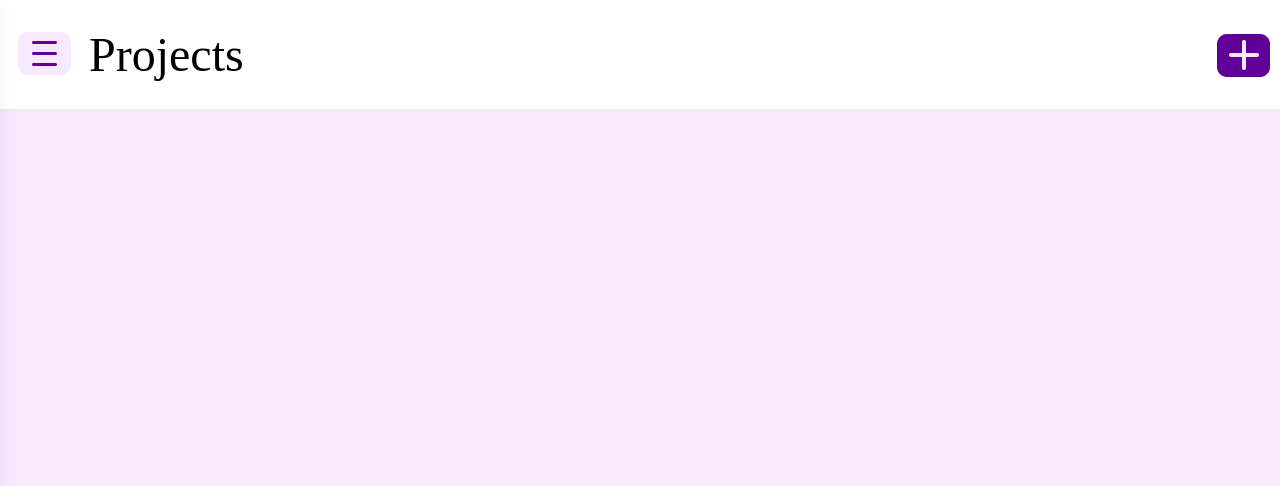
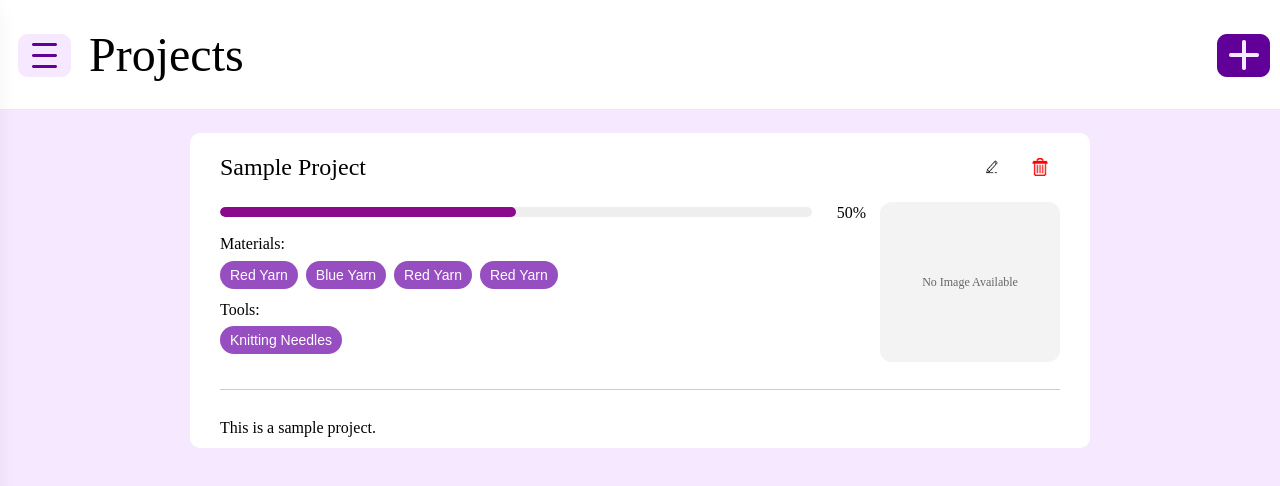
Before and after one commit to sbelambe/craft-inventory, a React app in the folder frontend/: page /projects in a window 1280 px wide. Shown: the top 486 px of the page. Built offline with nearby package versions, Linux system fonts and the light colour scheme; the HTML template or start-up script is replaced by a standard one.

Commit message:
Project card component basic structure created

```diff
--- a/frontend/src/app/App.tsx
+++ b/frontend/src/app/App.tsx
@@ -1,4 +1,4 @@
-import { Route, Routes } from "react-router-dom";
+import { Navigate, Route, Routes } from "react-router-dom";
 import Projects from "../pages/Projects";
 import Materials from "../pages/Materials";
 import Tools from "../pages/Tools";
@@ -9,7 +9,8 @@ export default function App() {
     <>
       <NavBar />
       <Routes>
-        <Route path="/" element={<Projects />} />
+        <Route path="/" element={<Navigate to="/projects" replace />} />
+        <Route path="/projects" element={<Projects />} />
         <Route path="/materials" element={<Materials />} />
         <Route path="/tools" element={<Tools />} />
       </Routes>
--- a/frontend/src/components/NavBar.tsx
+++ b/frontend/src/components/NavBar.tsx
@@ -5,7 +5,7 @@ import hamburger from "../assets/Hamburger.png";
 import add from "../assets/add.png";
 
 const TITLE_MAP: Record<string, string> = {
-  "/projects": "Projects",
+  "/": "Projects",
   "/materials": "Materials",
   "/tools": "Tools",
 };
@@ -14,7 +14,17 @@ export default function NavBar() {
   const [open, setOpen] = useState(false);
   const location = useLocation();
 
-  const title = TITLE_MAP[location.pathname] ?? "Craft Tracker";
+  const pathname = location.pathname.replace(/\/$/, "");
+  const title =
+    pathname === "" || pathname === "/"
+      ? "Projects"
+      : pathname.startsWith("/projects")
+      ? "Projects"
+      : pathname.startsWith("/materials")
+      ? "Materials"
+      : pathname.startsWith("/tools")
+      ? "Tools"
+      : "Craft Tracker";
 
   // Close on click
   useEffect(() => {
--- /dev/null
+++ b/frontend/src/components/cards/ProjectCard.css
@@ -0,0 +1,168 @@
+.card-section {
+  display: flex;
+  gap: 14px;
+  align-items: flex-start;
+}
+
+.information-section {
+  flex: 1;
+  min-width: 0;
+}
+
+.image {
+  flex: 0 0 clamp(120px, 28vw, 180px);
+}
+
+@media (max-width: 520px) {
+  .card-section {
+    flex-direction: column;
+  }
+
+  .image {
+    flex: none;
+    width: 100%;
+  }
+}
+.image img {
+  width: 100%;
+  height: clamp(110px, 28vw, 160px);
+  object-fit: cover;
+  border-radius: 12px;
+  display: block;
+}
+
+.placeholder-image {
+  width: 100%;
+  height: clamp(110px, 28vw, 160px);
+  border-radius: 12px;
+  background: #f3f3f3;
+  display: flex;
+  align-items: center;
+  justify-content: center;
+  font-size: 12px;
+  color: #666;
+}
+
+.progress-section {
+  display: flex;
+  align-items: center;
+  gap: 10px;
+}
+
+.progress-bar-track {
+  flex: 1;
+  min-width: 120px;
+  height: 10px;
+  background-color: #eee;
+  border-radius: 999px;
+  overflow: hidden;
+}
+
+.progress-bar-fill {
+  height: 100%;
+  background-color: #8a098c;
+  border-radius: 999px;
+  transition: width 0.3s ease;
+}
+
+.progress-percent {
+  min-width: 44px;
+  text-align: right;
+  font-variant-numeric: tabular-nums;
+}
+
+
+.materials-list,
+.tools-list {
+  list-style: none;
+  padding: 0;
+  margin: 6px 0 0 0;
+  display: flex;
+  flex-wrap: wrap;
+  gap: 8px;
+}
+
+.materials-button,
+.tools-button {
+  padding: 6px 10px;
+  background-color: #974EC1;
+  color: white;
+  display: inline-flex;
+  align-items: center;
+  width: auto;
+  border-radius: 999px;
+  font-size: 14px;
+  border: 0;
+  cursor: pointer;
+  max-width: 100%;
+}
+
+.materials-button,
+.tools-button {
+  overflow: hidden;
+  text-overflow: ellipsis;
+  white-space: nowrap;
+}
+
+@media (max-width: 380px) {
+  .materials-button,
+  .tools-button {
+    white-space: normal;
+  }
+}
+
+
+.materials-button:hover,
+.tools-button:hover {
+  filter: brightness(0.95);
+}
+
+.materials-button:active,
+.tools-button:active {
+  transform: scale(0.98);
+}
+
+.separator-line {
+  height: 1px;
+  background-color: #ccc;
+  margin: 15px 0;
+}
+
+.materials-used-section,
+.tools-used-section {
+  margin-top: 10px;
+}
+
+.materials-used-section > span,
+.tools-used-section > span {
+  font-weight: 600;
+}
+
+.card-actions {
+  display: flex;
+  gap: 8px;
+}
+
+.icon-btn {
+  width: 40px;
+  height: 40px;
+  border: 0;
+  background: transparent;
+  border-radius: 12px;
+  display: flex;
+  align-items: center;
+  justify-content: center;
+  cursor: pointer;
+}
+
+.icon-btn img {
+  width: 18px;
+  height: 18px;
+}
+
+@media (max-width: 520px) {
+  .icon-btn {
+    width: 44px;
+    height: 44px;
+  }
+}
--- /dev/null
+++ b/frontend/src/components/cards/ProjectCard.tsx
@@ -0,0 +1,88 @@
+import Card from "../ui/Card";
+import type { Project } from "../../types";
+import "./ProjectCard.css";
+import editIcon from "../../assets/edit.png";
+import deleteIcon from "../../assets/delete.png";
+
+type Props = {
+  project: Project;
+};
+
+export default function ProjectCard({ project }: Props) {
+  const percent = Math.min(100, Math.max(0, project.percentComplete));
+  return (
+    <Card
+      title={project.title}
+      headerRight={
+        <div className="card-actions">
+          <button
+            type="button"
+            className="icon-btn"
+            aria-label="Edit project">
+            <img src={editIcon} alt="" />
+          </button>
+          <button
+            type="button"
+            className="icon-btn"
+            aria-label="Delete project">
+            <img src={deleteIcon} alt="" />
+          </button>
+        </div>
+      }
+    >
+      <div className="card-section">
+        <div className="information-section">
+          <div className="progress-section">
+            <div className="progress-bar-track">
+              <div
+                className="progress-bar-fill"
+                style={{ width: `${percent}%` }}
+              />
+            </div>
+            <span className="progress-percent">{percent}%</span>
+          </div>
+
+          <div className="materials-used-section">
+            Materials:
+            {project.materialsUsed.length > 0 && (
+              <ul className="materials-list">
+                {project.materialsUsed.map((material) => (
+                  <li key={material.id}>
+                    <button className="materials-button" type="button">
+                      {material.name}
+                    </button>
+                  </li>
+                ))}
+              </ul>
+            )}
+          </div>
+          <div className="tools-used-section">
+            Tools:
+            {project.toolsUsed.length > 0 && (
+              <ul className="tools-list">
+                {project.toolsUsed.map((tool) => (
+                  <li key={tool.id}>
+                    <button className="materials-button" type="button">
+                      {tool.name}
+                    </button>
+                  </li>
+                ))}
+              </ul>
+            )}
+          </div>
+        </div>
+
+        <div className="image">
+          {project.imageUrl ? (
+            <img src={project.imageUrl} alt={project.title} />
+          ) : (
+            <div className="placeholder-image">No Image Available</div>
+          )}
+        </div>
+      </div>
+
+      <div className="separator-line" />
+      <div className="notes-section">{project.notes}</div>
+    </Card>
+  );
+}
--- /dev/null
+++ b/frontend/src/components/ui/Card.css
@@ -0,0 +1,46 @@
+.card {
+  border-radius: 10px;
+  padding: 16px;
+  background: #FFF;
+  margin: 16px auto;
+  width: min(900px, calc(100% - 24px));
+}
+
+@media (min-width: 768px) {
+  .card {
+    padding: 0px 30px 10px 30px;
+    margin: 23px auto;
+  }
+}
+
+.card__header {
+  display: flex;
+  align-items: center;
+  justify-content: space-between;
+  gap: 12px;
+}
+
+.card__title {
+  color: #000;
+  font-family: "Playfair Display";
+  font-size: clamp(18px, 3.8vw, 24px);
+  font-style: normal;
+  font-weight: 500;
+  line-height: 1.2;
+
+  overflow: hidden;
+  text-overflow: ellipsis;
+  white-space: nowrap;
+}
+
+.card__body {
+  display: flex;
+  flex-direction: column;
+  gap: 12px;
+  color: #000;
+  font-family: "Playfair Display";
+  font-size: clamp(14px, 3.2vw, 16px);
+  font-style: normal;
+  font-weight: 400;
+  line-height: 1.35;
+}
--- /dev/null
+++ b/frontend/src/components/ui/Card.tsx
@@ -0,0 +1,31 @@
+import React from "react";
+import "./Card.css";
+
+interface CardProps {
+  title?: string;
+  headerRight?: React.ReactNode;
+  children?: React.ReactNode;
+  className?: string;
+}
+
+export default function Card({
+  title,
+  headerRight,
+  children,
+  className = "",
+}: CardProps) {
+  return (
+    <div className={`card ${className}`}>
+      {(title || headerRight) && (
+        <div className="card__header">
+          {title && <h2 className="card__title">{title}</h2>}
+          {headerRight && (
+            <div className="card__headerRight">{headerRight}</div>
+          )}
+        </div>
+      )}
+
+      <div className="card__body">{children}</div>
+    </div>
+  );
+}
--- a/frontend/src/pages/Projects.tsx
+++ b/frontend/src/pages/Projects.tsx
@@ -1,10 +1,50 @@
 import "../styles/global.css";
+import ProjectCard from "../components/cards/ProjectCard";
+import type { Project, Yarn, Tool, CrochetHook } from "../types";
 
 export default function Projects() {
+  const sampleMaterial1: Yarn = {
+    id: "m1",
+    name: "Red Yarn",
+    quantity: 2,
+    cost: 10,
+    dateBought: "2024-01-15",
+    color: "Red",
+    yards: 200,
+    fiber: "Wool",
+    weight: "DK",
+  };
+
+    const sampleMaterial2: Yarn = {
+    id: "m1",
+    name: "Blue Yarn",
+    quantity: 2,
+    cost: 10,
+    dateBought: "2024-01-15",
+    color: "Red",
+    yards: 200,
+    fiber: "Wool",
+    weight: "DK",
+  };
+  const sampleTool: CrochetHook = {
+    id: "t1",
+    name: "Knitting Needles",
+    type: "Needles",
+    dateAcquired: "2023-12-10",
+    size: "US 8",
+  };
+  const sampleProject: Project = {
+    id: "1",
+    title: "Sample Project",
+    percentComplete: 50,
+    materialsUsed: [sampleMaterial1, sampleMaterial2, sampleMaterial1, sampleMaterial1],
+    toolsUsed: [sampleTool],
+    notes: "This is a sample project.",
+  };
+
   return (
     <div>
-      <h2>Projects Page</h2>
-      <p>Welcome to the Projects page!</p>
+      <ProjectCard project={sampleProject} />
     </div>
   );
 }
--- a/frontend/src/styles/navbar.css
+++ b/frontend/src/styles/navbar.css
@@ -26,7 +26,7 @@
 
 .nav_icon {
     width: 53px;
-    height: 43x;
+    height: 43px;
     border: 0;
     background: transparent;
     border-radius: 10px;
--- /dev/null
+++ b/frontend/src/types/index.tsx
@@ -0,0 +1,56 @@
+export type ID = string;
+
+export interface Project {
+    id: ID;
+    title: string;
+    percentComplete: number;
+    materialsUsed: Material[];
+    toolsUsed: Tool[]
+    notes: string;
+    imageUrl?: string;
+}
+
+export interface Material {
+    id: ID;
+    name: string;
+    quantity: number;
+    cost: number;
+    dateBought: string;
+    imageUrl?: string;
+}
+
+export interface Yarn extends Material {
+    color: string;
+    yards: number;
+    fiber: string;
+    weight: string;
+    imageUrl?: string;
+}
+
+export interface Fabric extends Material {
+    color: string;
+    yards: number;
+    fabricType: string;
+    pattern: string;
+}
+
+export interface Bracelet extends Material {
+    materialType: string;
+}
+
+export interface Tool {
+    id: ID;
+    name: string;
+    type: string;
+    dateAcquired: string;
+    imageUrl?: string;
+}
+
+export interface CrochetHook extends Tool {
+    size: string;
+}
+
+export interface KnittingNeedle extends Tool {
+    size: string;
+    length: string;
+}
```
Also changed, not shown: frontend/src/assets/delete.png (added), frontend/src/assets/edit.png (added).
